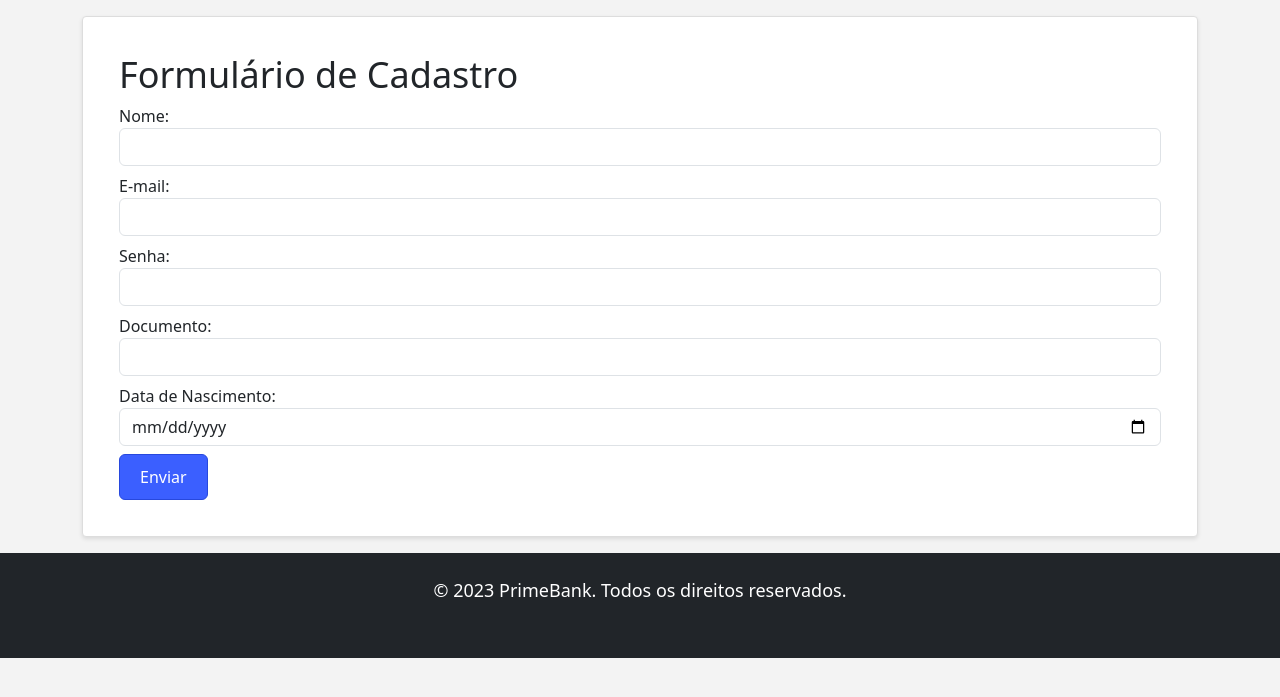
After one commit to Felipe-Cuba/primebank, a PHP site: template App/Views/users/index.php in a window 1280 px wide. The commit adds this page. Shown: the top 697 px of the page. Run offline with PHP 8.4, Linux system fonts and the light colour scheme; the template is opened without the code that fills it, so the values that code supplies are empty; some libraries are stand-ins or nearby versions.

Commit message:
users controller added

```diff
--- a/App/Views/home/index.php
+++ b/App/Views/home/index.php
@@ -1,14 +1,15 @@
 <div class="container home-page">
     <h1>Bem-vindo ao PrimeBank</h1>
     <p>Seu banco confiável para todas as suas necessidades financeiras.</p>
-    <a href="http://<?php echo APP_HOST; ?>/auth/login.php" class="btn btn-primary">Acessar conta</a>
+    <a href="http://<?php echo APP_HOST; ?>/users" class="btn btn-primary">Acessar conta</a>
 
     <div class="row mt-5">
         <div class="col-md-4">
             <div class="card">
                 <h2>Conta Corrente</h2>
                 <p>Gerencie suas finanças diárias com a nossa conta corrente fácil de usar.</p>
-                <a href="http://<?php echo APP_HOST; ?>/info/conta_corrente.php" class="btn btn-secondary">Abrir conta</a>
+                <a href="http://<?php echo APP_HOST; ?>/info/conta_corrente.php" class="btn btn-secondary">Abrir
+                    conta</a>
             </div>
         </div>
         <div class="col-md-4">
--- /dev/null
+++ b/App/Views/users/index.php
@@ -0,0 +1,31 @@
+<div class="container my-3">
+    <div class="card text-start">
+        <div class="card-body">
+            <h1 class="card-title">Formulário de Cadastro</h1>
+            <form class="form-group">
+                <div class="mt-2">
+                    <label class="form-lable" for="nome">Nome:</label>
+                    <input type="text" class="form-control" id="nome" name="nome" required>
+                </div>
+                <div class="mt-2">
+                    <label class="form-lable" for="email">E-mail:</label>
+                    <input type="email" class="form-control" id="email" name="email" required>
+                </div>
+                <div class="mt-2">
+                    <label class="form-lable" for="senha">Senha:</label>
+                    <input type="password" class="form-control" id="senha" name="senha" required>
+                </div>
+                <div class="mt-2">
+                    <label class="form-lable" for="documento">Documento:</label>
+                    <input type="text" class="form-control" id="documento" name="documento" required>
+                </div>
+                <div class="mt-2">
+                    <label class="form-lable" for="data_nasc">Data de Nascimento:</label>
+                    <input type="date" class="form-control" id="data_nasc" name="data_nasc" required>
+                </div>
+                <button type="submit" class="btn btn-primary mt-2">Enviar</button>
+            </form>
+        </div>
+    </div>
+
+</div>
```
Also changed, not shown: App/Controllers/UsersController.php (added, +11 -0 lines).
